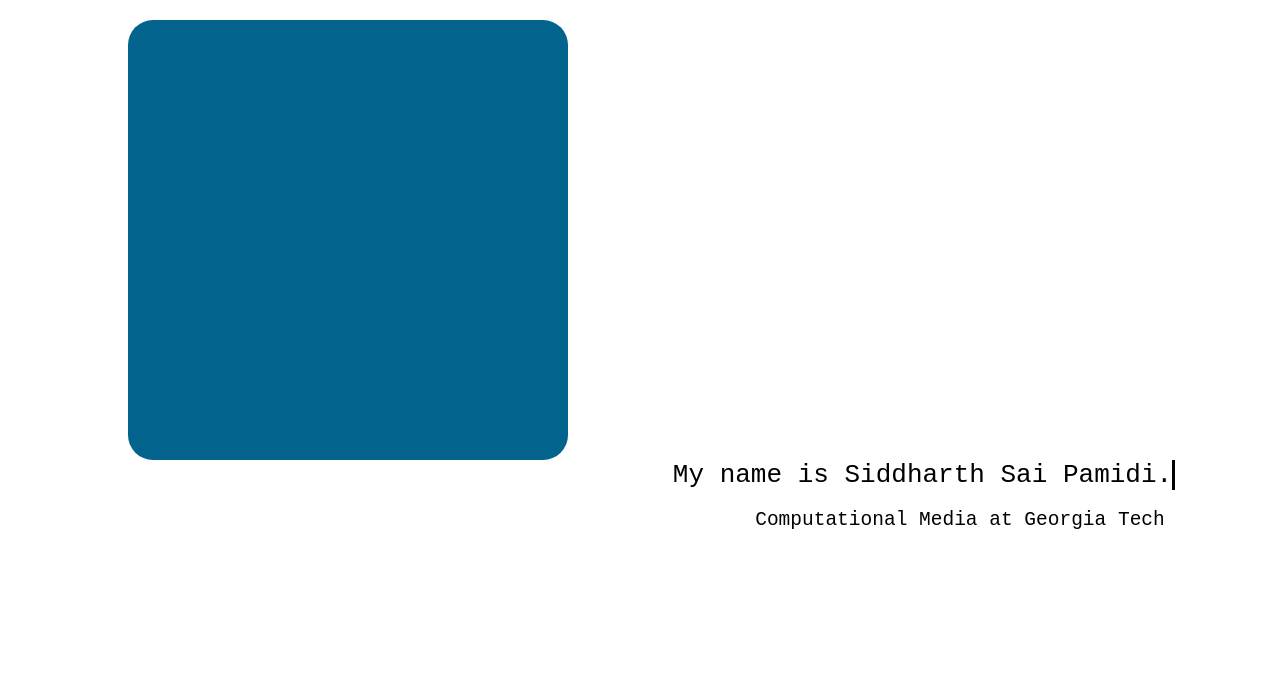
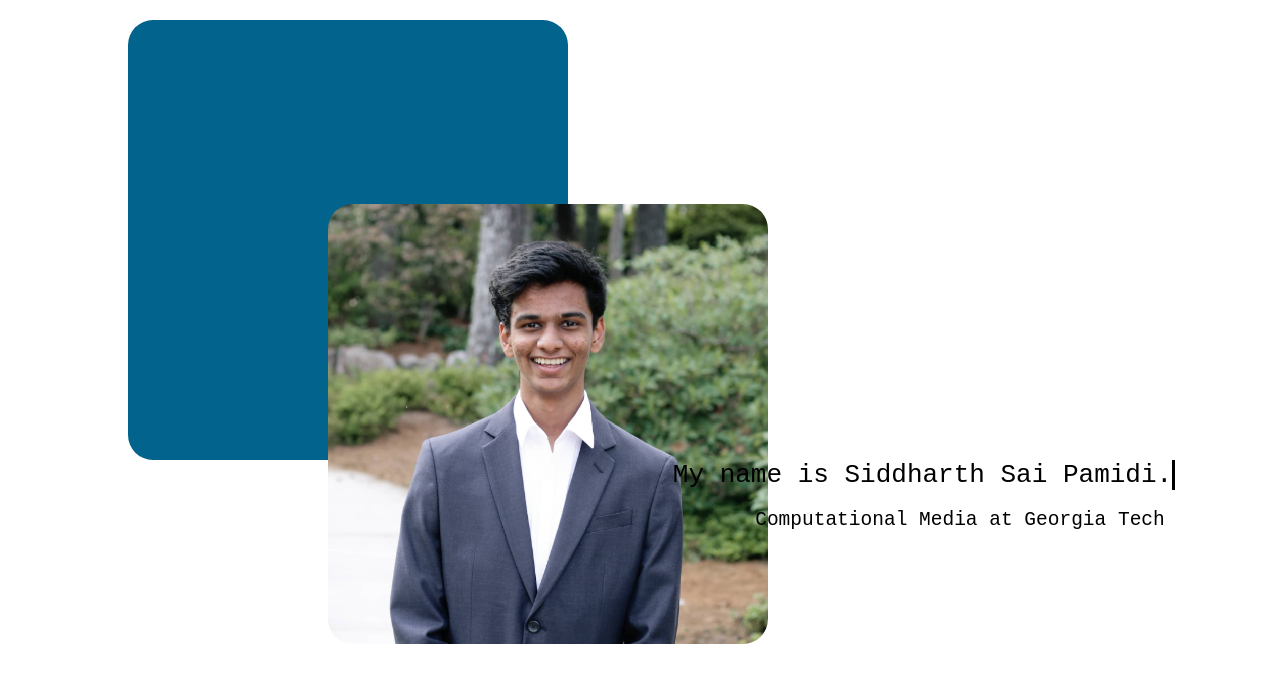
Before and after one commit to saisiddu321/PortfolioWebsite, a plain HTML site: page index.html in a window 1280 px wide. Shown: the part 64-746 px from the top of the page. Drawn offline with Linux system fonts and the light colour scheme; the site is published under a folder, as on GitHub Pages, so addresses that start at the root find nothing.

Commit message:
Third commit

```diff
--- a/css/styles.css
+++ b/css/styles.css
@@ -101,7 +101,7 @@ img {
     width: 400px;
     height: 400px;
     border-radius: 25px;
-    background: url(/images/WebPic.jpg);
+    background: url(../images/WebPic.jpg);
     background-size: contain;
     position:relative;
     bottom: -200px;
```
